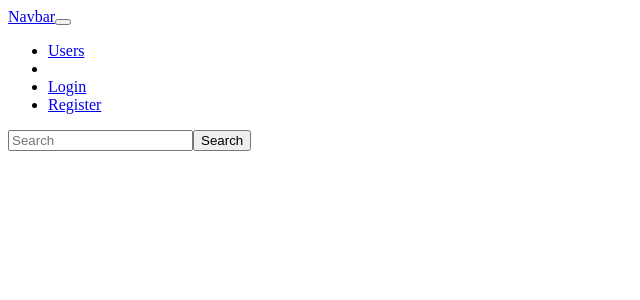
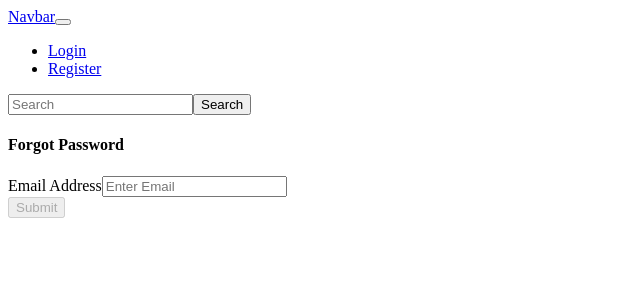
Before and after one commit to mitsuhiro0602/graphql-express-react, a React (Create React App) app in the folder client/: page /password/forgot in a window 1280 px wide. Shown: the top 300 px of the page, without its empty margins (0-640 px from the left). Built offline with nearby package versions, Linux system fonts and the light colour scheme; no server answers.

Commit message:
password forgot and update and profile implement

```diff
--- a/client/src/App.js
+++ b/client/src/App.js
@@ -13,6 +13,11 @@ import Login from './pages/auth/Login';
 import { ToastContainer} from 'react-toastify';
 
 import { AuthContext } from './context/authContext';
+import PrivateRoute from './components/PrivateRoute';
+import PasswordUpdate from './pages/auth/PasswordUpdate';
+import PasswordForgot from './pages/auth/PasswordForgot';
+import Profile from './pages/auth/Profile';
+import Post from './pages/post/Post';
 
 
 const App = () => {
@@ -38,6 +43,10 @@ const App = () => {
         <Route exact path="/register" component={Register} />
         <Route exact path="/login" component={Login} />
         <Route exact path="/complete-registration" component={CompleteRegistration} />
+        <Route exact path="/password/forgot" component={PasswordForgot} />
+        <PrivateRoute exact path="/password/update" component={PasswordUpdate} />
+        <PrivateRoute exact path="/profile" component={Profile} />
+        <PrivateRoute exact path="/post/create" component={Post} />
       </Switch>
     </ApolloProvider>
   );
--- a/client/src/components/Nav.js
+++ b/client/src/components/Nav.js
@@ -2,7 +2,7 @@ import React, { useContext, Fragment } from 'react';
 // import { auth } from '../firebase';
 import firebase from '../firebase';
 import { AuthContext } from '../context/authContext';
-import { Link, useHistory} from 'react-router-dom';
+import { Link, useHistory, useParams} from 'react-router-dom';
 
 
 const Nav = () => {
@@ -38,15 +38,13 @@ const Nav = () => {
 
       <div className="collapse navbar-collapse" id="navbarSupportedContent">
         <ul className="navbar-nav mr-auto">
-          <li className="nav-item active">
-            <Link className="nav-link" to="/users">
-              Users
-            </Link>
-          </li>
-          <li className="nav-item active">
-            <Link className="nav-link" >
-            </Link>
-          </li>
+          {user && (
+            <li className="nav-item active">
+              <Link className="nav-link" to="/profile">
+                Profile
+              </Link>
+            </li>
+          )}
           {!user && (
             <Fragment>
               <li className="nav-item active">
--- /dev/null
+++ b/client/src/components/PrivateRoute.js
@@ -0,0 +1,51 @@
+import React, { useContext, useState, useEffect } from 'react';
+import { Route, Link } from 'react-router-dom';
+import { AuthContext } from '../context/authContext';
+
+const PrivateRoute = ({ children, ...rest }) => {
+  const {state} = useContext(AuthContext)
+  const [user, setUser ] = useState(false)
+
+  useEffect(() => {
+    if(state.user) {
+      setUser(true)
+    }
+  }, [state.user])
+
+  const navLinks = () => (
+    <nav>
+      <ul className="nav flex-colum">
+        <li className="nav-item">
+          <Link className="nav-link" to="/profile">
+            profile
+          </Link>
+        </li>
+        <li className="nav-item">
+          <Link className="nav-link" to="/password/update">
+            Password
+          </Link>
+        </li>
+        <li className="nav-item">
+          <Link className="nav-link" to="/post/create">
+            Post
+          </Link>
+        </li>
+      </ul>
+    </nav>
+  );
+  const renderContent = () => (
+    <div className="container-fluid pt-5">
+      <div className="row">
+        <div className="col-md-4">
+          {navLinks()}
+        </div>
+        <div className="col-md-8">
+          <Route {...rest} />
+        </div>
+      </div>
+    </div>
+  )
+  return user ? renderContent() : <h4>Loading...</h4>
+}
+
+export default PrivateRoute;
--- /dev/null
+++ b/client/src/components/forms/AuthForm.js
@@ -0,0 +1,44 @@
+import React from 'react'
+
+const AuthForm = ({
+  email,
+  password = '',
+  loading,
+  setEmail = (f) => f,
+  setPassword,
+  handleSubmit,
+  showPasswordInput = false,
+  hideEmailInput = false
+}) => (
+  <form onSubmit={handleSubmit}>
+    {!hideEmailInput && (
+      <div className="form-group">
+        <label>Email Address</label>
+        <input
+          type="email"
+          value={email}
+          onChange={(e) => setEmail(e.target.value)}
+          className="form-control"
+          placeholder="Enter Email"
+          disabled={loading}
+        />
+      </div>
+    )}
+    {showPasswordInput && (
+      <div className="form-group">
+        <label>Password</label>
+        <input
+          type="password"
+          value={password}
+          onChange={(e) => setPassword(e.target.value)}
+          className="form-control"
+          placeholder="Enter Password"
+          disabled={loading}
+        />
+      </div>
+    )}
+    <button className="btn btn-raised btn-primary" disabled={!email || loading}>Submit</button>
+  </form>
+);
+
+export default AuthForm;
--- a/client/src/pages/auth/CompleteRegistration.js
+++ b/client/src/pages/auth/CompleteRegistration.js
@@ -3,6 +3,18 @@ import { auth } from '../../firebase';
 import { toast } from 'react-toastify';
 import { useHistory } from 'react-router-dom';
 import { AuthContext } from '../../context/authContext';
+import { useMutation } from '@apollo/react-hooks';
+import { gql } from 'apollo-boost';
+import AuthForm from '../../components/forms/AuthForm';
+
+const USER_CREATE = gql`
+  mutation userCreate {
+    userCreate {
+      username
+      email
+    }
+  }
+`
 
 const CompleteRegistration = () => {
   const {dispatch} = useContext(AuthContext);
@@ -15,6 +27,8 @@ const CompleteRegistration = () => {
   useEffect(() => {
     setEmail(window.localStorage.getItem('emailForRegistration'))
   }, [history] )
+
+  const [userCreate] = useMutation(USER_CREATE)
 
   const handleSubmit = async (e) => {
     e.preventDefault()
@@ -40,7 +54,8 @@ const CompleteRegistration = () => {
           payload: {email: user.email, token:idTokenResult.token}
         });
         // make api request to save/update user in mongodb
-        history.push('/');
+        userCreate();
+        history.push('/profile');
       }
     } catch (error) {
       console.log('register complete error', error.message)
@@ -51,32 +66,15 @@ const CompleteRegistration = () => {
   return (
     <div className="container p-5">
       {loading ? (<h4 className="text-danger">Loading...</h4>) : (<h4>Complete Your Registration</h4>)}
-      <form onSubmit={handleSubmit}>
-        <div className="form-group">
-          <label>Email Address</label>
-          <input
-            type="email"
-            value={email}
-            onChange={(e) => setEmail(e.target.value)}
-            className="form-control"
-            placeholder="Enter Email"
-
-          />
-        </div>
-        <div className="form-group">
-          <label>Password</label>
-          <input
-            type="password"
-            value={password}
-            onChange={(e) => setPassword(e.target.value)}
-            className="form-control"
-            placeholder="Enter Password"
-            disabled={loading}
-
-          />
-        </div>
-        <button className="btn btn-raised btn-primary" disabled={!email || loading}>Submit</button>
-      </form>
+      <AuthForm
+        email={email}
+        setEmail={setEmail}
+        password={password}
+        setPassword={setPassword}
+        loading={loading}
+        handleSubmit={handleSubmit}
+        showPasswordInput="true"
+      />
     </div>
   )
 }
--- a/client/src/pages/auth/Login.js
+++ b/client/src/pages/auth/Login.js
@@ -3,6 +3,18 @@ import { AuthContext } from '../../context/authContext';
 import { Link, useHistory} from 'react-router-dom';
 import { toast } from 'react-toastify';
 import { auth, googleAuthProvider } from '../../firebase';
+import { useMutation } from '@apollo/client';
+import { gql } from 'apollo-boost';
+import AuthForm from '../../components/forms/AuthForm';
+
+const USER_CREATE = gql`
+  mutation userCreate {
+    userCreate {
+      username
+      email
+    }
+  }
+`
 
 const Login = () => {
   const { dispatch } = useContext(AuthContext)
@@ -12,6 +24,7 @@ const Login = () => {
   // const [success, setSuccess] = useState(false);
 
   let history = useHistory();
+  const [userCreate] = useMutation(USER_CREATE)
 
   const handleSubmit = async (e) => {
     e.preventDefault()
@@ -28,7 +41,8 @@ const Login = () => {
           })
 
           // send user info to our server mongodb to either update/create
-          history.push('/');
+          userCreate();
+          history.push('/profile');
         }
       )
     } catch(error) {
@@ -48,6 +62,9 @@ const Login = () => {
         type: 'LOGGED_IN_USER',
         payload: { email: user.email, token: idTokenResult.token }
       });
+      // send user info to our server mongodb to either update
+      userCreate();
+      history.push('/profile');
     })
   }
   return (
@@ -60,32 +77,18 @@ const Login = () => {
       >
         Login with Google
       </button>
-      <form onSubmit={handleSubmit}>
-        <div className="form-group">
-          <label>password Address</label>
-          <input
-            type="email"
-            value={email}
-            onChange={(e) => setEmail(e.target.value)}
-            className="form-control"
-            placeholder="Enter Email"
-            disabled={loading}
-
-          />
-        </div>
-        <div className="form-group">
-          <label>Password</label>
-          <input
-            type="password"
-            value={password}
-            onChange={(e) => setPassword(e.target.value)}
-            className="form-control"
-            placeholder="Enter Password"
-            disabled={loading}
-          />
-        </div>
-        <button className="btn btn-raised btn-primary" disabled={!email || !password || loading}>Submit</button>
-      </form>
+      <AuthForm
+        email={email}
+        setEmail={setEmail}
+        password={password}
+        setPassword={setPassword}
+        loading={loading}
+        handleSubmit={handleSubmit}
+        showPasswordInput="true"
+      />
+      <Link className="text-danger float-right" to="/password/forgot">
+        Forgot Password
+      </Link>
     </div>
   )
 }
--- /dev/null
+++ b/client/src/pages/auth/PasswordForgot.js
@@ -0,0 +1,43 @@
+import React,{useState} from 'react';
+import { auth } from '../../firebase';
+import {toast} from 'react-toastify';
+import AuthForm from '../../components/forms/AuthForm';
+
+const PasswordForgot = () => {
+  const [email, setEmail] = useState('')
+  const [loading, setLoading] = useState(false)
+
+  const handleSubmit = async (e) => {
+    e.preventDefault()
+    setLoading(true)
+
+    const config = {
+      url: process.env.REACT_APP_PASSWORD_FORGOT_REDIRECT,
+      handleCodeInApp: true
+    };
+
+    await auth.sendPasswordResetEmail(email, config)
+    .then(() => {
+      setEmail('')
+      setLoading(false)
+      toast.success(`Email is sent to ${email}. Click on the link to reset your password`);
+    }).catch(error => {
+      setLoading(false)
+      console.log('error on password forgot email', error);
+    })
+  };
+  return (
+    <div className="container p-5">
+      {loading ? <h4 className="text-danger">Loading...</h4> : <h4>Forgot Password</h4>}
+
+      <AuthForm
+        email={email}
+        setEmail={setEmail}
+        loading={loading}
+        handleSubmit={handleSubmit}
+      />
+    </div>
+  )
+};
+
+export default PasswordForgot;
--- /dev/null
+++ b/client/src/pages/auth/PasswordUpdate.js
@@ -0,0 +1,28 @@
+import React, { useState, Fragment } from 'react';
+import firebase from '../../firebase';
+import { toast } from 'react-toastify';
+import AuthForm from '../../components/forms/AuthForm';
+
+const PasswordUpdate = () => {
+  const [password, setPassword] = useState('')
+  const [loading, setLoading] = useState(false)
+
+  const handleSubmit = async (e) => {
+    //
+  }
+  return (
+    <div className="container p-5" >
+      { loading ? <h4 className="text-danger">Loading...</h4> : <h4>Password update</h4>}
+      <AuthForm
+        password={password}
+        setPassword={setPassword}
+        loading={loading}
+        handleSubmit={handleSubmit}
+        showPasswordInput="true"
+        hideEmailInput="true"
+      />
+    </div>
+  )
+};
+
+export default PasswordUpdate;
--- /dev/null
+++ b/client/src/pages/auth/Profile.js
@@ -0,0 +1,7 @@
+import React from 'react'
+
+const Profile = () => {
+  return <h4>Profile</h4>
+};
+
+export default Profile;
--- /dev/null
+++ b/client/src/pages/post/Post.js
@@ -0,0 +1,7 @@
+import React from 'react'
+
+const Post = () => {
+  return <h4>Post</h4>
+};
+
+export default Post;
```
Also changed, not shown: client/src/pages/auth/Register.js (+5 -18 lines), 1 other file (tests, documents, lock files or other folders).
